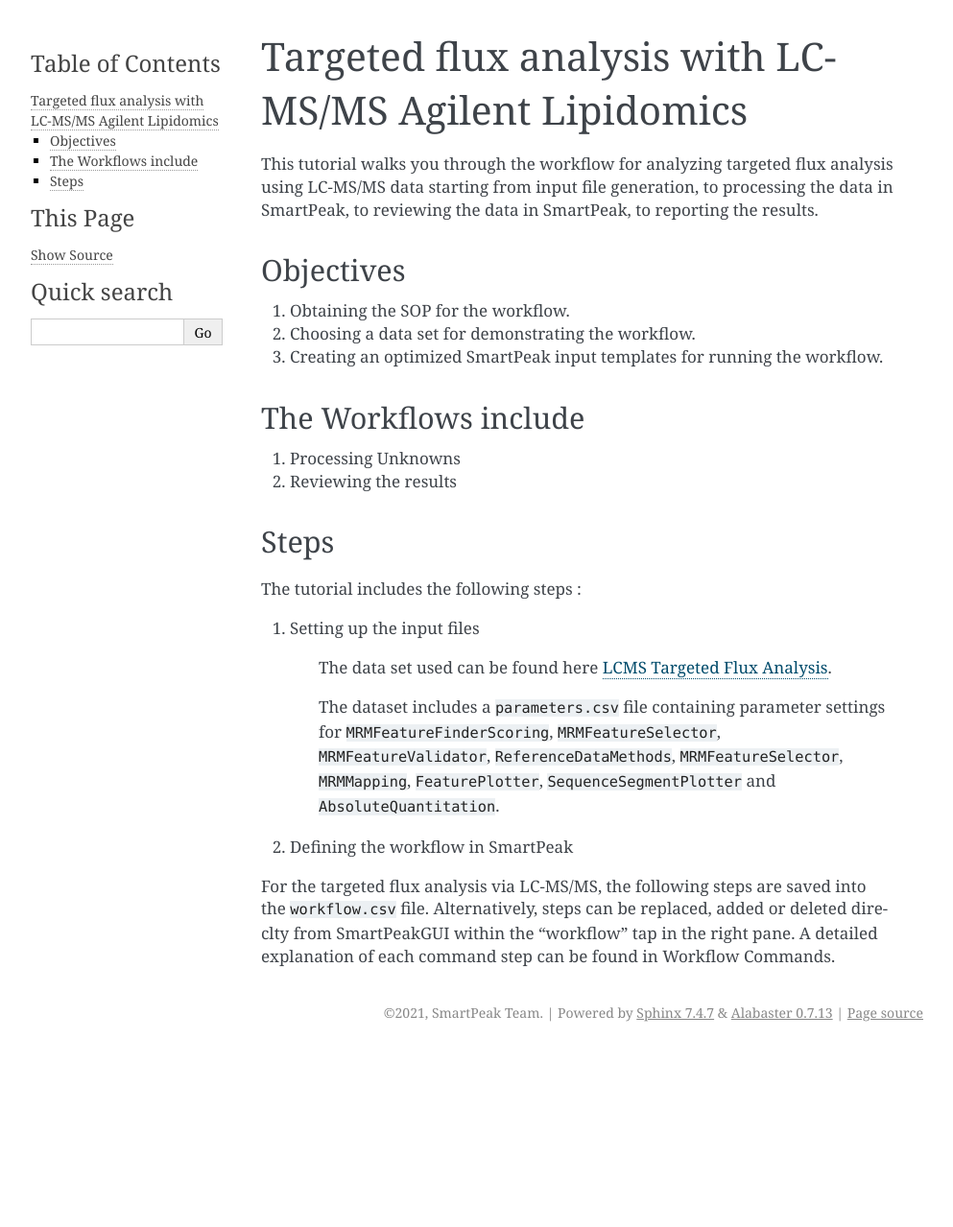
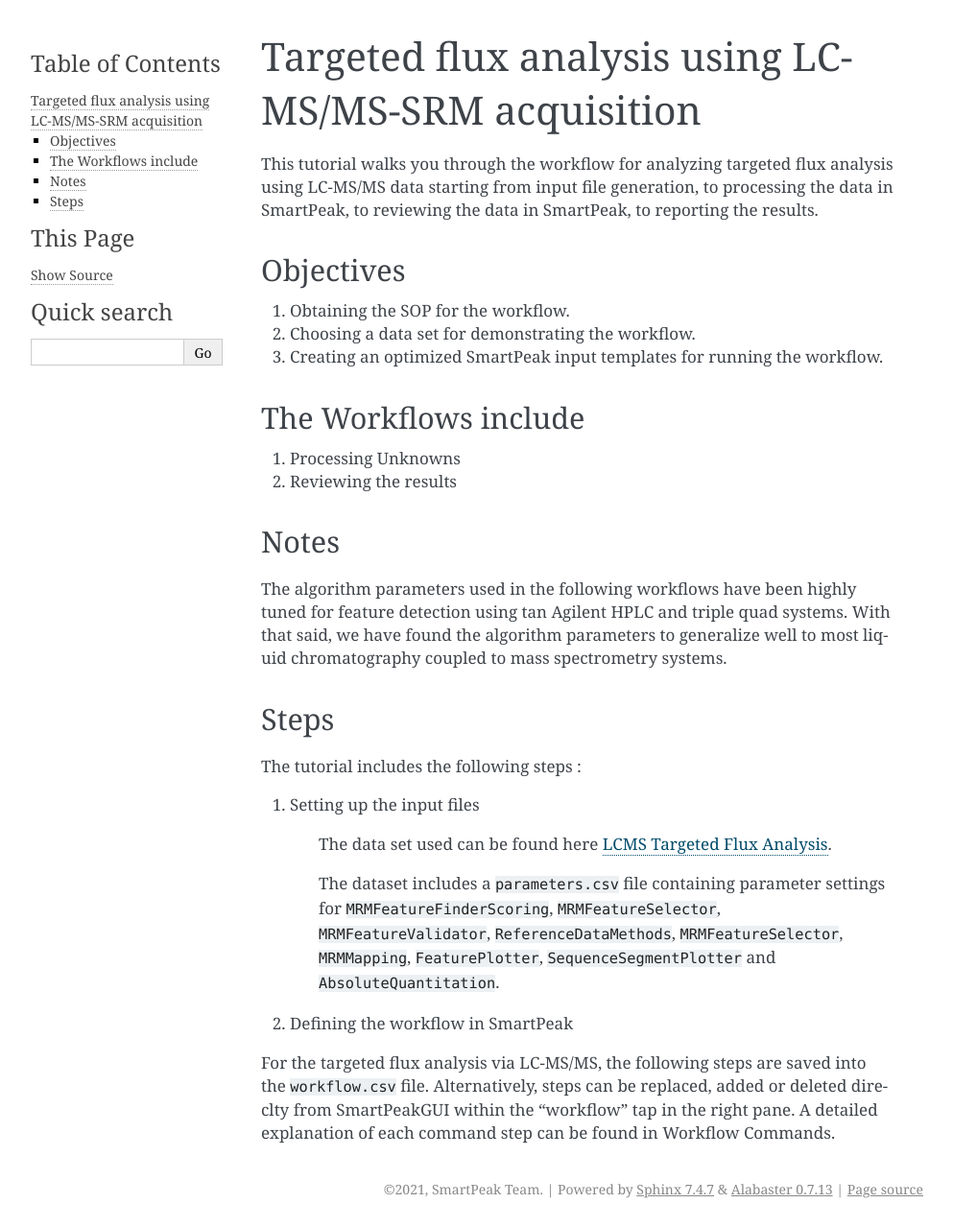
Before and after one commit to AutoFlowResearch/SmartPeak, a Sphinx documentation site: the page built from docs/guide/tutorials/Targeted_flux_analysis_with_LC-MSMS_Agilent_Lipidomics.rst, in a window 1280 px wide. Shown: the whole page at 96% size, without its empty margins (148-1141 px from the left). Built offline with Sphinx 7.4.7, drawn with Linux system fonts in a browser that asks for light colours; pages that are not in the unit, such as notebooks, are missing from menus; before the commit the page ends 1095 px from its top, so only the background shows below that.

Commit message:
fix: removed instrument specifics in tutorial names

```diff
--- a/docs/guide/tutorials/Targeted_flux_analysis_with_LC-MSMS_Agilent_Lipidomics.rst
+++ b/docs/guide/tutorials/Targeted_flux_analysis_with_LC-MSMS_Agilent_Lipidomics.rst
@@ -1,5 +1,5 @@
-Targeted flux analysis with LC-MS/MS Agilent Lipidomics
--------------------------------------------------------
+Targeted flux analysis using LC-MS/MS-SRM acquisition
+-----------------------------------------------------
 
 This tutorial walks you through the workflow for analyzing targeted flux analysis
 using LC-MS/MS data starting from input file generation, to processing the data in SmartPeak,
@@ -17,6 +17,12 @@
 
 #. Processing Unknowns
 #. Reviewing the results
+
+Notes
+~~~~~
+
+The algorithm parameters used in the following workflows have been highly tuned for feature detection using tan Agilent HPLC and triple quad systems.
+With that said, we have found the algorithm parameters to generalize well to most liquid chromatography coupled to mass spectrometry systems.
 
 Steps
 ~~~~~
--- a/docs/guide/tutorials/Targeted_quantitation_with_HPLC_data.rst
+++ b/docs/guide/tutorials/Targeted_quantitation_with_HPLC_data.rst
@@ -1,5 +1,5 @@
-Targeted quantitation with HPLC data
-------------------------------------
+Targeted quantitation using HPLC IR and UV acquisition
+------------------------------------------------------
 
 This tutorial walks you through the workflow for analyzing targeted HPLC data
 starting from input file generation, to processing the data in SmartPeak,
@@ -44,7 +44,7 @@
 A detailed explanation of each command step
 can be found in :ref:`Workflow Commands`.
 
-	.. list-table:: workflow_HPLC_UV_Standards
+	.. list-table:: workflow_HPLC_UV_Standards.csv
 	  :header-rows: 1
 
 	  * - workflow_step
@@ -95,7 +95,7 @@
 
 The workflow steps for HPLC UV Unknowns are :
 
-	.. list-table:: workflow_HPLC_UV_Unknowns
+	.. list-table:: workflow_HPLC_UV_Unknowns.csv
 	  :header-rows: 1
 
 	  * - workflow_step
```
Also changed, not shown: docs/guide/tutorials/Targeted_flux_analysis_with_GC-MS_SIM_Agilent.rst (+8 -2 lines), docs/guide/tutorials/Targeted_flux_analysis_with_GC-MS_full-scan_Agilent.rst (+8 -2 lines).
